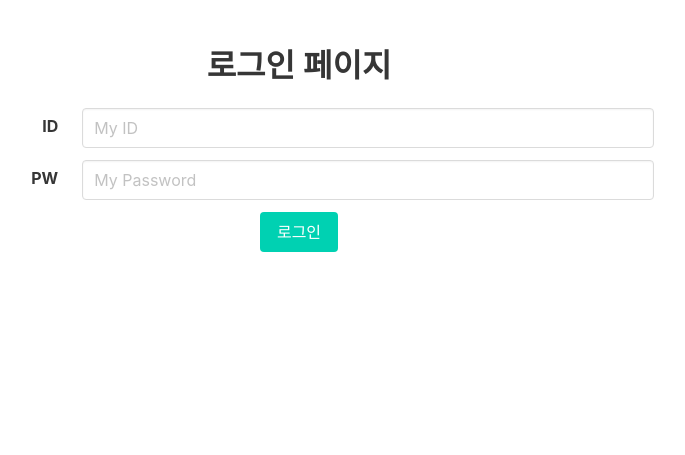
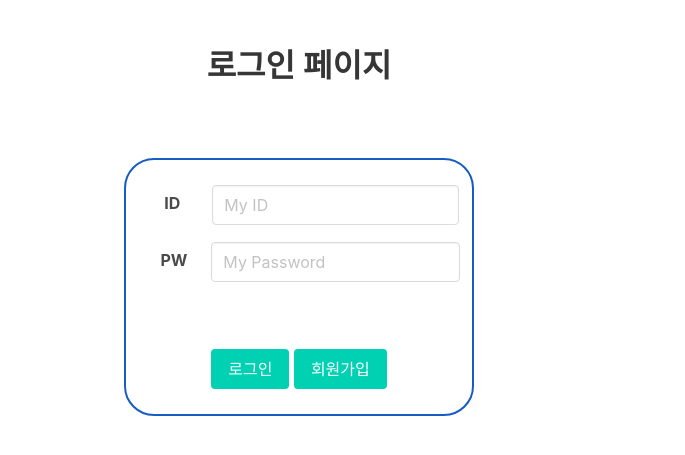
Before and after one commit to LeeJiHun1/first-project, a Flask app: page /login in a window 1280 px wide. Shown: the top 455 px of the page, without its empty margins (341-1026 px from the left). Run offline with Flask 3, Linux system fonts and the light colour scheme; some libraries are stand-ins or nearby versions.

Commit message:
최종 배포전 백업

```diff
--- a/app.py
+++ b/app.py
@@ -45,10 +45,6 @@ def main_post():
     urlimage_receive = request.form['url_give']
     name_receive = request.form['name_give']
     star_receive = request.form['star_give']
-    num_receive = request.form['num_give']
-    comment_receive = request.form['comment_give']
-    region_receive = request.form['region_give']
-    recommend_receive = request.form['recommend_give']
 
 
     headers = {'User-Agent' : 'Mozilla/5.0 (Windows NT 10.0; Win64; x64)AppleWebKit/537.36 (KHTML, like Gecko) Chrome/73.0.3683.86 Safari/537.36'}
@@ -264,9 +260,9 @@ def food_modify(num):
     #Num = request.form['num']
     db.restaurant.update_one({'num' : int(Num)}, {'$set':
         {'name' : request.form['name'],
-        'region' : request.form['region'],
+        'region' : int(request.form['region']),
         'image' : request.form['image'],
-        'star' : request.form['star'],
+        'star' : int(request.form['star']),
         'recommend' : request.form['recommend'],
         'comment' : request.form['comment'],}})
     return jsonify({'result' : "수정 완료"})
@@ -354,7 +350,7 @@ def food_search(keyword):
 
     if matching_foods:
         restaurant = [{'name': food['name'], 'region': food['region'],
-                       'recommend': food['recommend'], 'comment': food['comment']}
+                       'recommend': food['recommend'], 'comment': food['comment'], 'num':food['num']}
                        for food in matching_foods]
     else:
         restaurant = 0
--- a/templates/login.html
+++ b/templates/login.html
@@ -1,5 +1,6 @@
 <!doctype html>
 <html lang="en">
+
 <head>
 
     <!-- Webpage Title -->
@@ -14,12 +15,36 @@
     <!-- JS -->
     <script src="https://ajax.googleapis.com/ajax/libs/jquery/3.4.1/jquery.min.js"></script>
     <script src="https://cdnjs.cloudflare.com/ajax/libs/jquery-cookie/1.4.1/jquery.cookie.js"></script>
-
-
+    <style>
+        .title{
+            padding-bottom: 50px;
+        }
+        .container {
+            width: 350px;
+            display: flex;
+            flex-direction: column;
+            align-items: center;
+            justify-content: center;
+            padding-top: 25px;
+            padding-bottom: 25px;
+            border: 2px solid rgb(23, 92, 197);
+            border-radius: 30px;
+        }
+        .label1 {
+            margin-right: 8px;
+            font-weight: bold;
+        }
+        .label2 {
+            font-weight: bold;
+        }
+        .field-body {
+            padding-bottom: 5px;
+        }
+        .button{
+            margin-top: 50px;
+        }
+    </style>
     <script>
-            {% if msg %}
-                alert("{{ msg }}")
-            {% endif %}
         // ['쿠키'라는 개념에 대해 알아봅시다]
         // 로그인을 구현하면, 반드시 쿠키라는 개념을 사용합니다.
         // 페이지에 관계없이 브라우저에 임시로 저장되는 정보입니다. 키:밸류 형태(딕셔너리 형태)로 저장됩니다.
@@ -29,7 +54,7 @@
             $.ajax({
                 type: "POST",
                 url: "/api/login",
-                    data: {id_give: $('#userid').val(), pw_give: $('#userpw').val()},
+                data: { id_give: $('#userid').val(), pw_give: $('#userpw').val() },
                 success: function (response) {
                     if (response['result'] == 'success') {
                         // 로그인이 정상적으로 되면, 토큰을 받아옵니다.
@@ -46,16 +71,19 @@
             })
         }
 
+
+
     </script>
 
 </head>
+
 <body>
     <div class="section has-text-centered">
         <h1 class="title">로그인 페이지</h1>
-            <div class="container" style="width:60%">
+        <div class="container">
             <div class="field is-horizontal">
                 <div class="field-label is-normal">
-                        <label class="label" for="userid">ID</label>
+                    <label class="label1" for="userid">ID</label>
                 </div>
                 <div class="field-body">
                     <div class="field">
@@ -66,9 +94,10 @@
                     </div>
                 </div>
             </div>
+
             <div class="field is-horizontal">
                 <div class="field-label is-normal">
-                        <label class="label" for="userpw">PW</label>
+                    <label class="label2" for="userpw">PW</label>
                 </div>
                 <div class="field-body">
                     <div class="field">
@@ -78,8 +107,12 @@
                     </div>
                 </div>
             </div>
+            <div>
                 <button class="button is-primary" onclick="login()">로그인</button>
+                <button class="button is-primary" onclick="location.href='/register'">회원가입</button>
+            </div>
         </div>
     </div>
 </body>
+
 </html>
--- a/templates/modify_user.html
+++ b/templates/modify_user.html
@@ -29,11 +29,9 @@
 
                 formData.append('pw', pw)
                 formData.append('after', nickname);
-                console.log("hello")
+
                 fetch('/update_user', {method: "POST",body: formData,}).then((response) => response.json()).then((data) => {
                         alert(data["result"]);
-                        console.log("HELLO")
-
                         window.location.replace("{{ url_for('home') }}");
                  });
             }
```
Also changed, not shown: templates/detail.html (+17 -2 lines), templates/index.html (+4 -21 lines), templates/modify.html (+2 -6 lines), templates/search.html (+6 -4 lines). Lines whose indentation alone changed are shown as unchanged.
